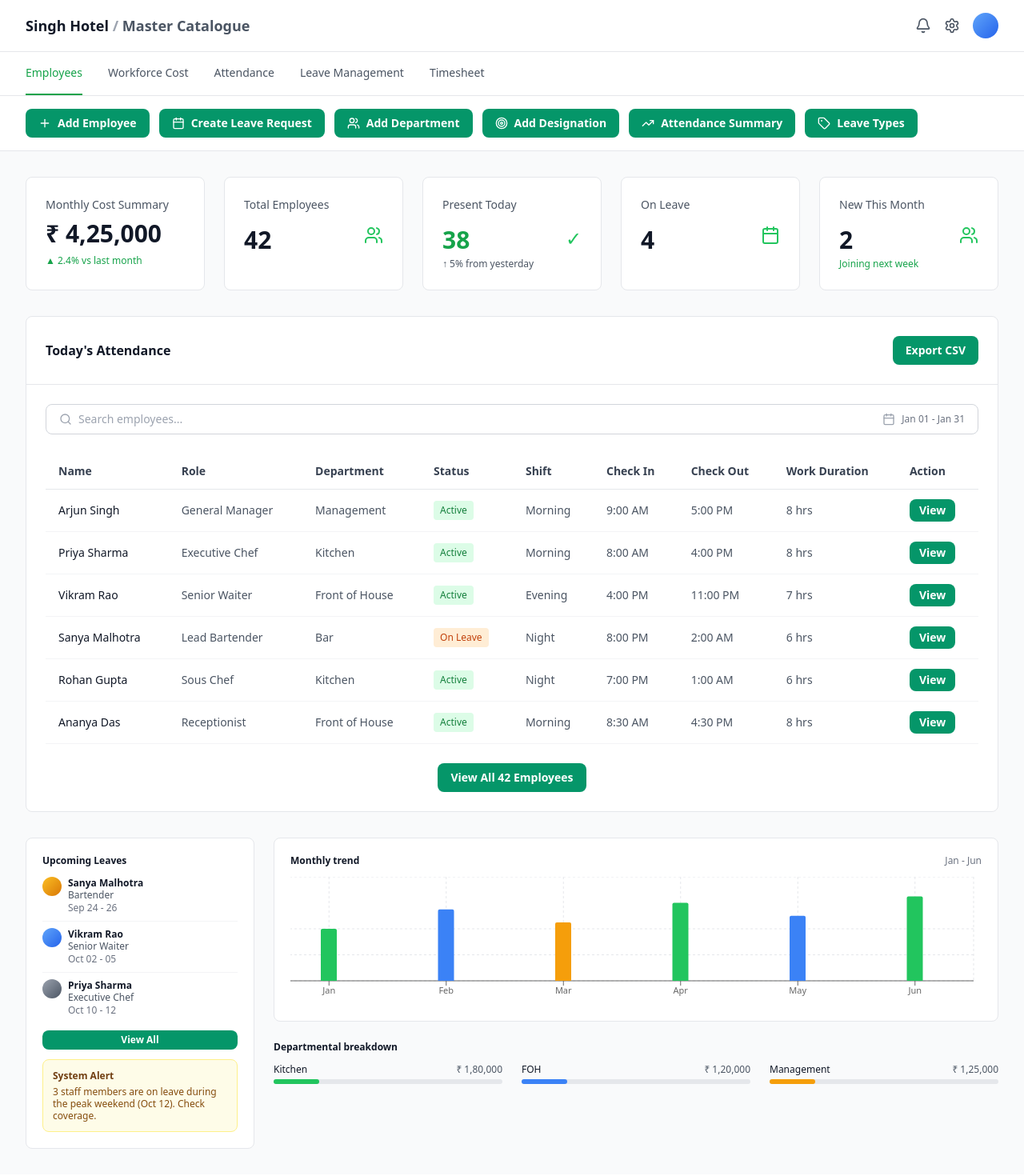
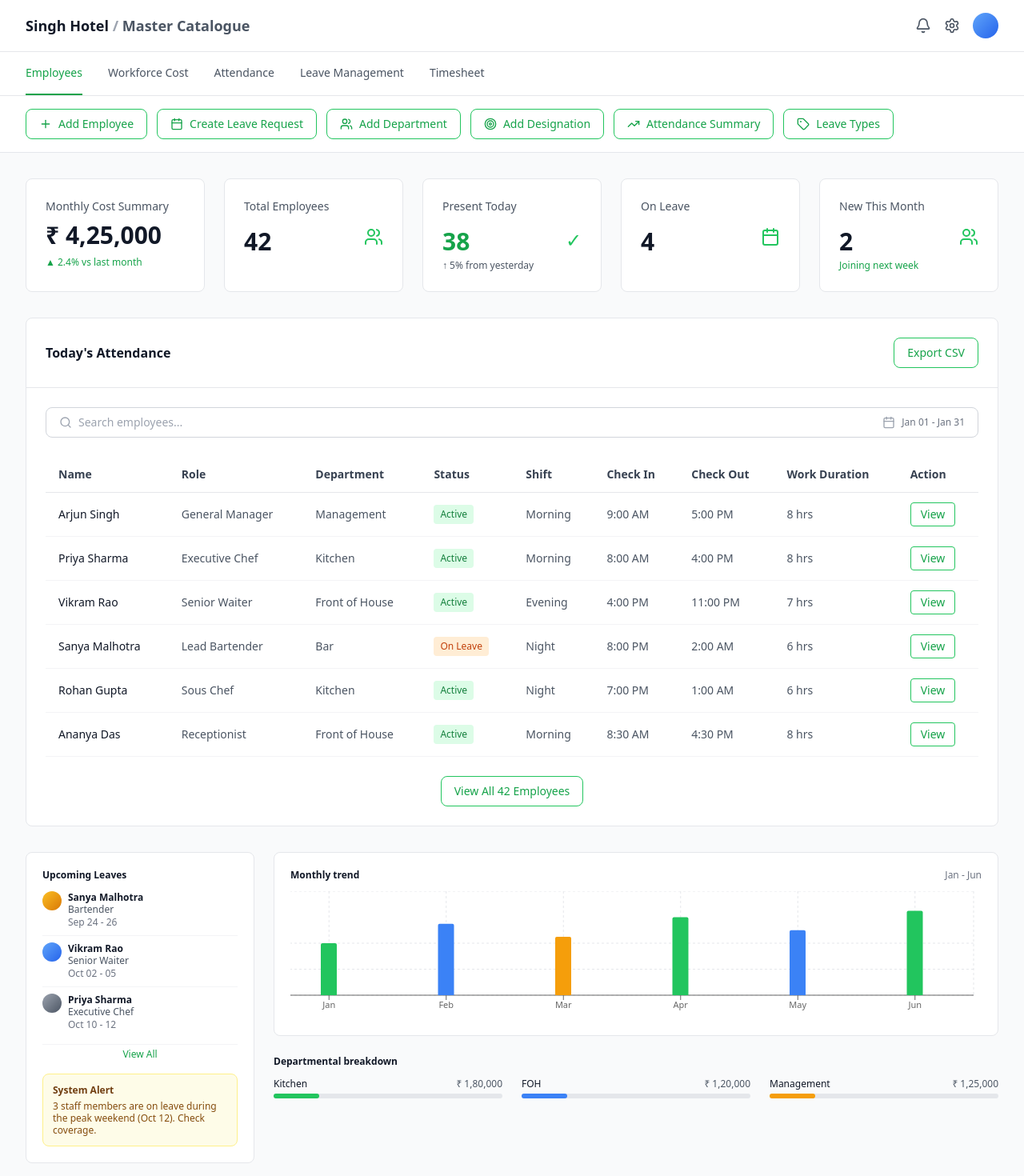
Before and after one commit to fatehahmad-222/Figma-client, a React (Vite) app: page / in a window 1280 px wide. Shown: the top 1470 px of the page at 80% size. Built offline with nearby package versions, Linux system fonts and the light colour scheme.

Commit message:
Update button styles to match design system across pages

```diff
--- a/client/pages/Index.tsx
+++ b/client/pages/Index.tsx
@@ -103,27 +103,27 @@ export default function Index() {
       {/* Action Buttons */}
       <div className="bg-white border-b border-gray-200 px-8 py-4">
         <div className="flex flex-wrap gap-3">
-          <button className="flex items-center gap-2 rounded-lg bg-emerald-600 px-4 py-2 text-sm font-semibold text-white transition-colors hover:bg-emerald-700">
+          <button className="flex items-center gap-2 rounded-lg border border-green-500 px-4 py-2 text-sm font-medium text-green-600 transition-colors hover:bg-green-50">
             <Plus size={16} />
             Add Employee
           </button>
-          <button className="flex items-center gap-2 rounded-lg bg-emerald-600 px-4 py-2 text-sm font-semibold text-white transition-colors hover:bg-emerald-700">
+          <button className="flex items-center gap-2 rounded-lg border border-green-500 px-4 py-2 text-sm font-medium text-green-600 transition-colors hover:bg-green-50">
             <Calendar size={16} />
             Create Leave Request
           </button>
-          <button className="flex items-center gap-2 rounded-lg bg-emerald-600 px-4 py-2 text-sm font-semibold text-white transition-colors hover:bg-emerald-700">
+          <button className="flex items-center gap-2 rounded-lg border border-green-500 px-4 py-2 text-sm font-medium text-green-600 transition-colors hover:bg-green-50">
             <Users size={16} />
             Add Department
           </button>
-          <button className="flex items-center gap-2 rounded-lg bg-emerald-600 px-4 py-2 text-sm font-semibold text-white transition-colors hover:bg-emerald-700">
+          <button className="flex items-center gap-2 rounded-lg border border-green-500 px-4 py-2 text-sm font-medium text-green-600 transition-colors hover:bg-green-50">
             <Target size={16} />
             Add Designation
           </button>
-          <button className="flex items-center gap-2 rounded-lg bg-emerald-600 px-4 py-2 text-sm font-semibold text-white transition-colors hover:bg-emerald-700">
+          <button className="flex items-center gap-2 rounded-lg border border-green-500 px-4 py-2 text-sm font-medium text-green-600 transition-colors hover:bg-green-50">
             <TrendingUp size={16} />
             Attendance Summary
           </button>
-          <button className="flex items-center gap-2 rounded-lg bg-emerald-600 px-4 py-2 text-sm font-semibold text-white transition-colors hover:bg-emerald-700">
+          <button className="flex items-center gap-2 rounded-lg border border-green-500 px-4 py-2 text-sm font-medium text-green-600 transition-colors hover:bg-green-50">
             <Tag size={16} />
             Leave Types
           </button>
@@ -185,7 +185,7 @@ export default function Index() {
         <div className="bg-white rounded-lg border border-gray-200 mb-8">
           <div className="p-6 border-b border-gray-200 flex justify-between items-center">
             <h2 className="text-base font-semibold text-gray-900">Today's Attendance</h2>
-            <button className="rounded-lg bg-emerald-600 px-4 py-2 text-sm font-semibold text-white hover:bg-emerald-700">Export CSV</button>
+            <button className="rounded-lg border border-green-500 px-4 py-2 text-sm font-medium text-green-600 hover:bg-green-50">Export CSV</button>
           </div>
 
           <div className="p-6">
@@ -245,7 +245,7 @@ export default function Index() {
                       <td className="py-3 px-4 text-gray-600 text-sm">{emp.checkOut}</td>
                       <td className="py-3 px-4 text-gray-600 text-sm">{emp.duration}</td>
                       <td className="py-3 px-4">
-                        <button className="rounded-lg bg-emerald-600 px-3 py-1 text-sm font-semibold text-white transition-colors hover:bg-emerald-700">
+                        <button className="rounded border border-green-500 px-3 py-1 text-sm font-medium text-green-600 transition-colors hover:bg-green-50">
                           View
                         </button>
                       </td>
@@ -256,7 +256,7 @@ export default function Index() {
             </div>
 
             <div className="mt-6 text-center">
-              <button className="rounded-lg bg-emerald-600 px-4 py-2 text-sm font-semibold text-white hover:bg-emerald-700">View All 42 Employees</button>
+              <button className="rounded-lg border border-green-500 px-4 py-2 text-sm font-medium text-green-600 hover:bg-green-50">View All 42 Employees</button>
             </div>
           </div>
         </div>
@@ -278,7 +278,7 @@ export default function Index() {
                 </div>
               ))}
             </div>
-            <button className="mt-2 w-full rounded-lg border-t border-gray-100 bg-emerald-600 py-1 text-xs font-semibold text-white hover:bg-emerald-700">
+            <button className="mt-2 w-full border-t border-gray-100 py-1 text-xs font-medium text-green-600 hover:text-green-700">
               View All
             </button>
 
--- a/client/pages/WorkforceCost.tsx
+++ b/client/pages/WorkforceCost.tsx
@@ -141,14 +141,14 @@ export default function WorkforceCost() {
       {/* Controls */}
       <div className="bg-white border-b border-gray-200 px-8 py-4">
         <div className="flex flex-wrap gap-3 mb-4">
-          <button className="flex items-center gap-2 rounded-lg bg-emerald-600 px-4 py-2 text-sm font-semibold text-white transition-colors hover:bg-emerald-700">
+          <button className="flex items-center gap-2 rounded-lg border border-green-500 px-4 py-2 text-sm font-medium text-green-600 transition-colors hover:bg-green-50">
             <Download size={16} />
             Export CSV
           </button>
-          <button className="flex items-center gap-2 rounded-lg bg-emerald-600 px-4 py-2 text-sm font-semibold text-white transition-colors hover:bg-emerald-700">
+          <button className="flex items-center gap-2 rounded-lg border border-green-500 px-4 py-2 text-sm font-medium text-green-600 transition-colors hover:bg-green-50">
             Filter by Department
           </button>
-          <button className="flex items-center gap-2 rounded-lg bg-emerald-600 px-4 py-2 text-sm font-semibold text-white transition-colors hover:bg-emerald-700">
+          <button className="flex items-center gap-2 rounded-lg border border-green-500 px-4 py-2 text-sm font-medium text-green-600 transition-colors hover:bg-green-50">
             <Calendar size={16} />
             June 01 - June 30
           </button>
@@ -184,10 +184,10 @@ export default function WorkforceCost() {
                 className="flex-1 outline-none text-sm bg-transparent"
               />
             </div>
-            <button className="rounded-lg bg-emerald-600 px-6 py-2 text-sm font-semibold text-white hover:bg-emerald-700">Search</button>
+            <button className="rounded-lg border border-green-500 px-6 py-2 text-sm font-medium text-green-600 hover:bg-green-50">Search</button>
             <button
               onClick={() => setShowFilters(!showFilters)}
-              className="rounded-lg bg-emerald-600 px-4 py-2 text-sm font-semibold text-white hover:bg-emerald-700"
+              className="rounded-lg border border-green-500 px-4 py-2 text-sm font-medium text-green-600 hover:bg-green-50"
             >
               {showFilters ? "Hide Filters" : "Show Filters"}
             </button>
@@ -251,7 +251,7 @@ export default function WorkforceCost() {
 
               {/* Filter Buttons */}
               <div className="flex gap-3 mb-6">
-                <button className="rounded-lg bg-emerald-600 px-6 py-2 text-sm font-semibold text-white hover:bg-emerald-700">Apply Filters</button>
+                <button className="rounded-lg border border-green-500 px-6 py-2 text-sm font-medium text-green-600 hover:bg-green-50">Apply Filters</button>
                 <button
                   onClick={() => {
                     setFilters({
@@ -263,7 +263,7 @@ export default function WorkforceCost() {
                     });
                     setSearchTerm("");
                   }}
-                  className="rounded-lg bg-emerald-600 px-6 py-2 text-sm font-semibold text-white hover:bg-emerald-700"
+                  className="rounded-lg border border-green-500 px-6 py-2 text-sm font-medium text-green-600 hover:bg-green-50"
                 >
                   Reset Filters
                 </button>
```
Also changed, not shown: client/pages/LeaveManagement.tsx (+1 -1 lines).
